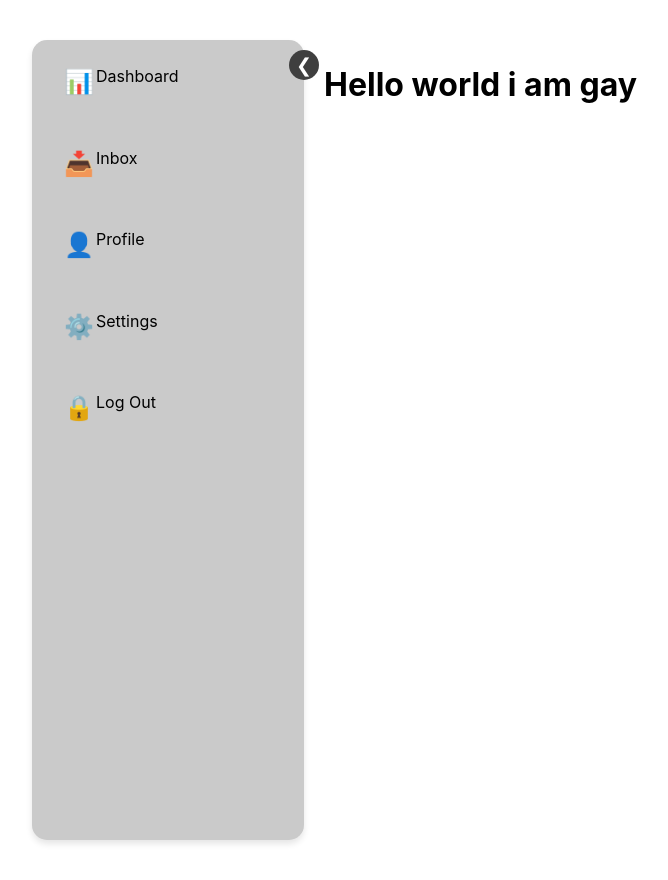
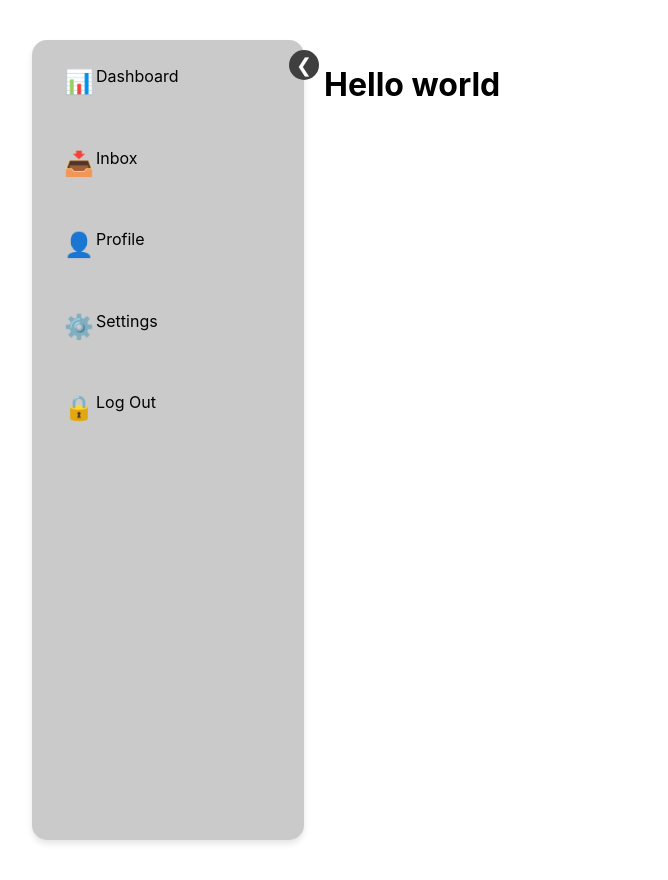
Before and after one commit to bulgass/crm_edus, a React (Vite) app: page /folders/f1 in a window 1280 px wide. Shown: the whole page, without its empty margins (8-676 px from the left). Built offline with nearby package versions, Linux system fonts and the light colour scheme; no server answers; the database is empty; sample sign-in values are in the browser's storage.

Commit message:
Add logo edus

```diff
--- a/index.html
+++ b/index.html
@@ -2,7 +2,7 @@
 <html lang="en">
   <head>
     <meta charset="UTF-8" />
-    <link rel="icon" type="image/svg+xml" href="/vite.svg" />
+    <link rel="icon" type="image" href="./src/assets/Edus.png" />
     <meta name="viewport" content="width=device-width, initial-scale=1.0" />
     <title>CRM</title>
   </head>
--- a/src/components/pages/home/folders/F1/f1.jsx
+++ b/src/components/pages/home/folders/F1/f1.jsx
@@ -3,7 +3,7 @@ import React from 'react';
 const F1Page = () => {
   return (
     <div>
-        <h1>Hello world i am gay</h1>
+        <h1>Hello world</h1>
     </div>
   );
 };
```
Also changed, not shown: src/assets/Edus.png (added).
